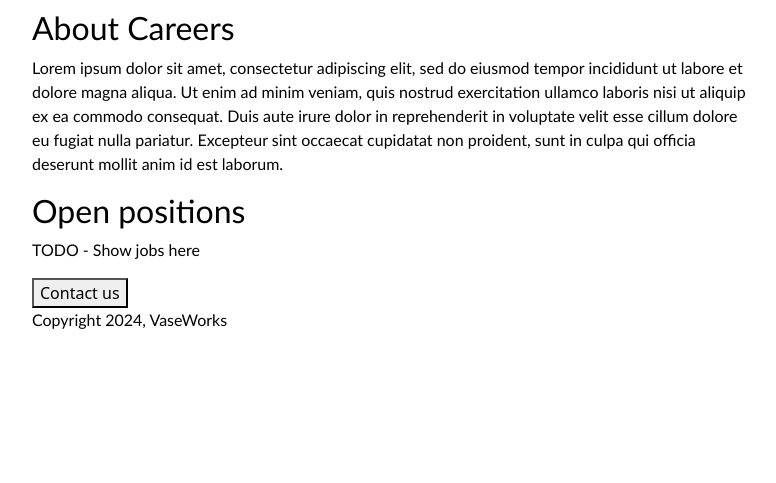
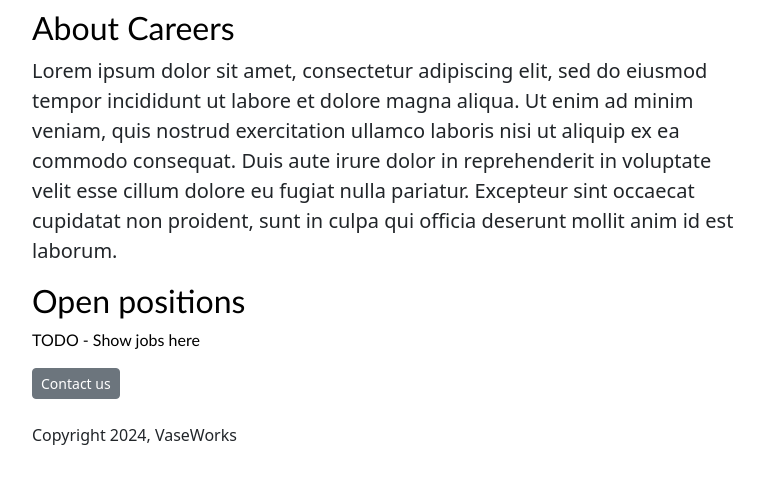
Before and after one commit to bharathsenthil/new-careers-website, a Flask app: page / in a window 1280 px wide. Shown: the part 317-800 px from the top of the page, without its empty margins (28-804 px from the left). Run offline with Flask 3, Linux system fonts and the light colour scheme.

Commit message:
Added custom button

```diff
--- a/templates/home.html
+++ b/templates/home.html
@@ -44,7 +44,7 @@
       <h2>
         About Careers
       </h2>
-      <p class="bodytext">
+      <p class="lead">
         Lorem ipsum dolor sit amet, consectetur adipiscing elit, sed do eiusmod tempor incididunt ut labore et dolore magna aliqua. Ut enim ad minim veniam, quis nostrud exercitation ullamco laboris nisi ut aliquip ex ea commodo consequat. Duis aute irure dolor in reprehenderit in voluptate velit esse cillum dolore eu fugiat nulla pariatur. Excepteur sint occaecat cupidatat non proident, sunt in culpa qui officia deserunt mollit anim id est laborum.
       </p>
       <h2>
@@ -53,8 +53,10 @@
       <p class="bodytext">
         TODO - Show jobs here
       </p>
-      <button>Contact us</button>
-        <p class="bodytext">Copyright 2024, VaseWorks</p>
+      <div>
+      <button class="btn btn-secondary btn-sm"> Contact us</button>
+        <p class="mt-4">Copyright 2024, VaseWorks</p>
+      </div>
     </div>
   </body>
 </html>
```
